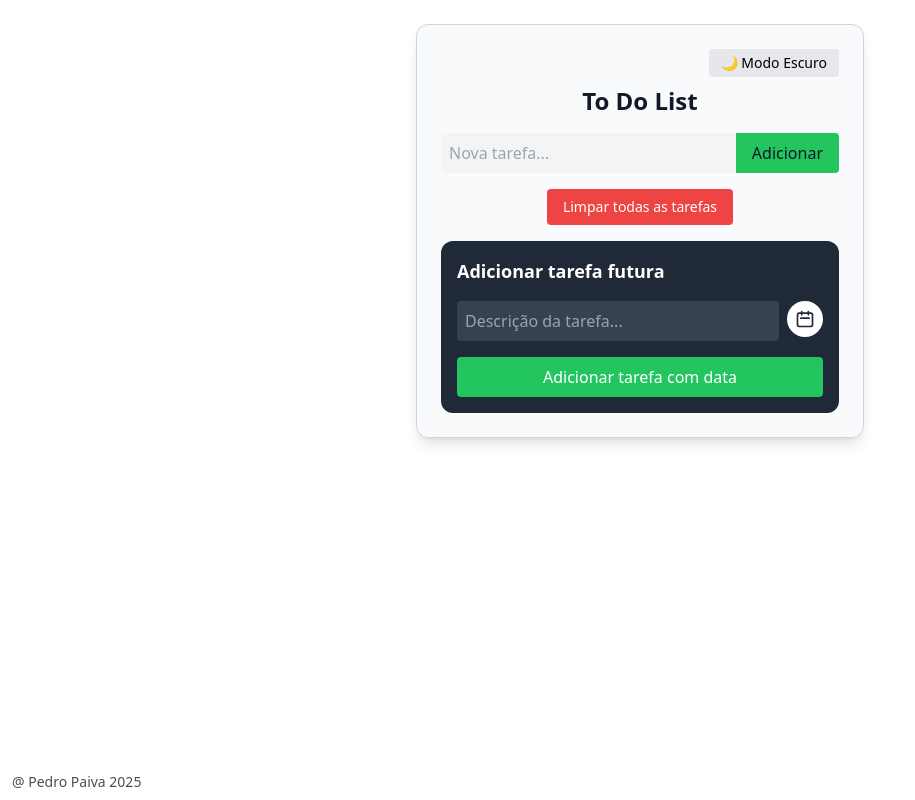
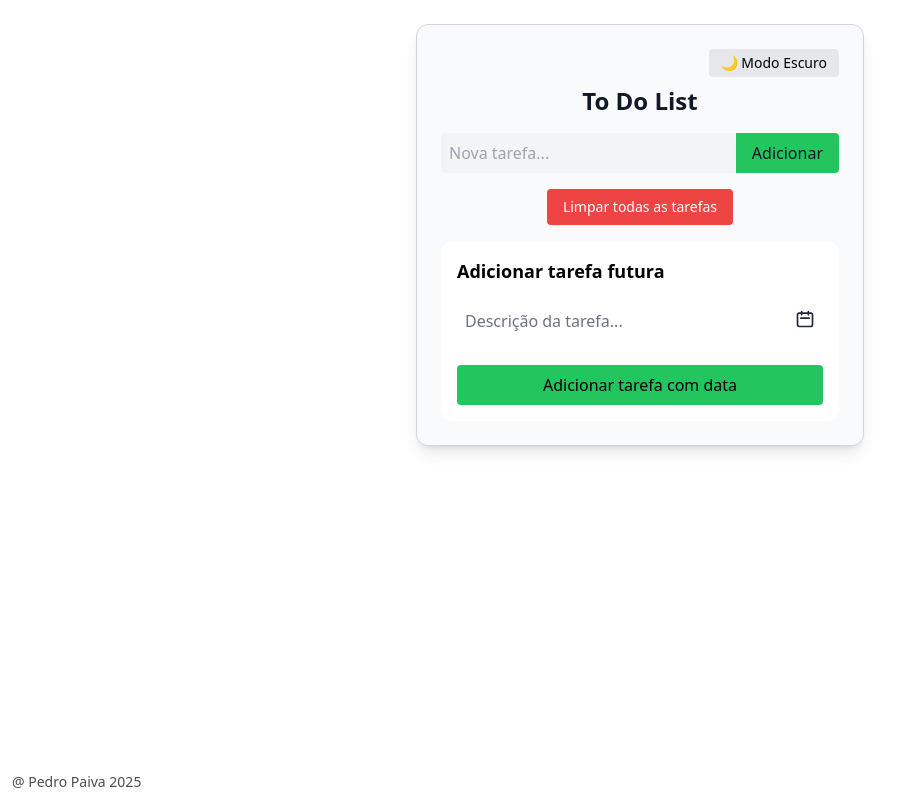
Before and after one commit to pedropaivaf/To-Do-List, a React (Vite) app: page / in a window 1280 px wide. Shown: the whole page, without its empty margins (0-915 px from the left). Built offline with nearby package versions, Linux system fonts and the light colour scheme.

Commit message:
nightmode fix

```diff
--- a/src/components/CalendarCard.jsx
+++ b/src/components/CalendarCard.jsx
@@ -15,13 +15,13 @@ const CalendarCard = ({ addFutureTask }) => {
     };
 
     return (
-        <div className="bg-gray-800 p-4 rounded-xl mt-4 text-white">
+        <div className="bg-white dark:bg-gray-800 p-4 rounded-xl mt-4 text-black dark:text-white">
             <h2 className="text-lg font-bold mb-4">Adicionar tarefa futura</h2>
 
             <div className="flex gap-2 mb-4">
                 <input
                     type="text"
-                    className="flex-1 p-2 rounded bg-gray-700 text-white"
+                    className="w-full mb-2 p-2 rounded bg-white dark:bg-gray-700 text-black dark:text-white placeholder-gray-500 dark:placeholder-gray-400"
                     placeholder="Descrição da tarefa..."
                     value={taskText}
                     onChange={(e) => setTaskText(e.target.value)}
--- a/src/components/TodoApp.jsx
+++ b/src/components/TodoApp.jsx
@@ -182,7 +182,7 @@ export default function TodoApp() {
                 <CalendarCard addFutureTask={addFutureTask} />
 
                 {futureTasks.length > 0 && (
-                    <div className="mt-6 bg-gray-100 dark:bg-gray-700 p-4 rounded-xl">
+                    <div className="mt-6 bg-white dark:bg-gray-700 p-4 rounded-xl text-black dark:text-white">
                         <div className="flex justify-between items-center mb-3">
                             <h2 className="text-lg font-semibold text-gray-800 dark:text-white">Tarefas Futuras</h2>
                             <button
@@ -194,7 +194,7 @@ export default function TodoApp() {
                         </div>
                         <ul className="space-y-2">
                             {futureTasks.map((task, index) => (
-                                <li key={index} className="flex justify-between items-center p-2 bg-gray-900 rounded shadow text-white">
+                                <li key={index} className="flex justify-between items-center p-2 bg-white dark:bg-gray-900 rounded shadow text-black dark:text-white">
                                     <span
                                         className={`flex-1 cursor-pointer ${task.done ? "line-through text-gray-400" : ""}`}
                                         onClick={() => toggleFutureTask(index)}
```
